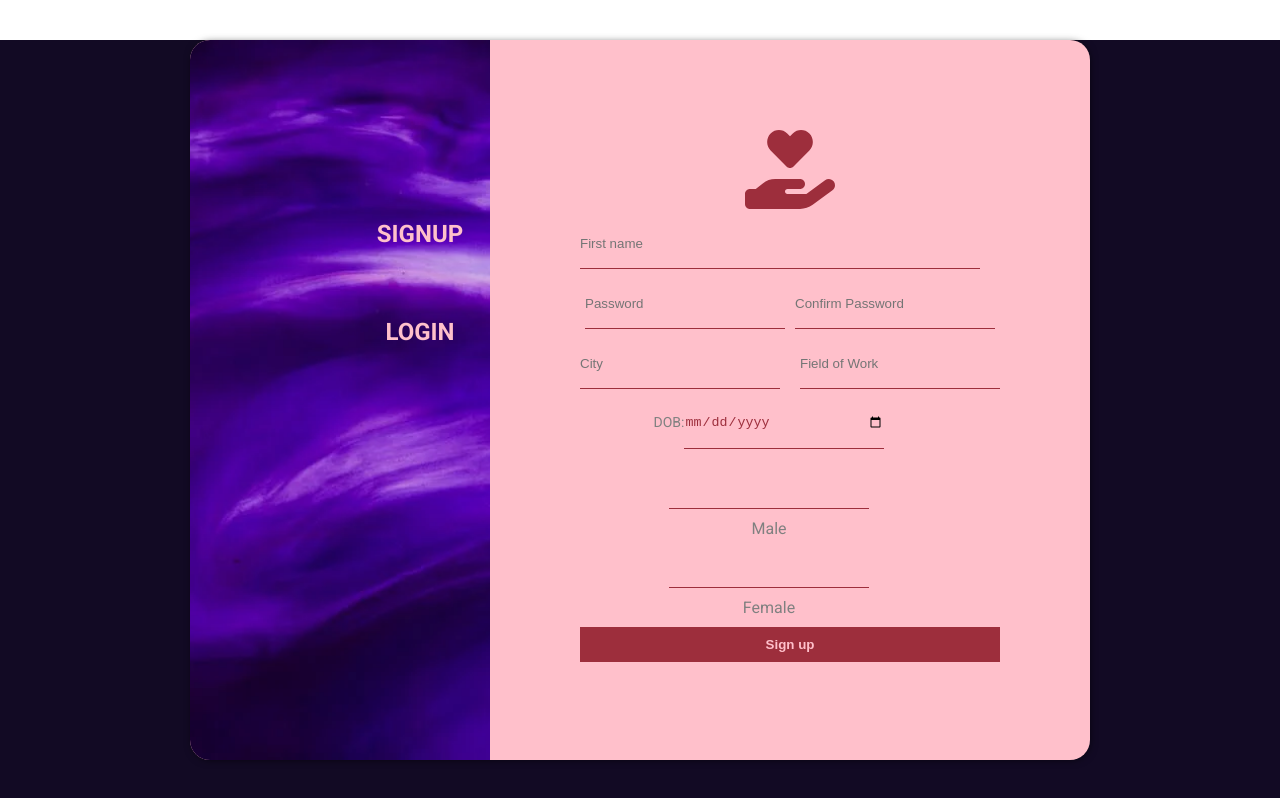
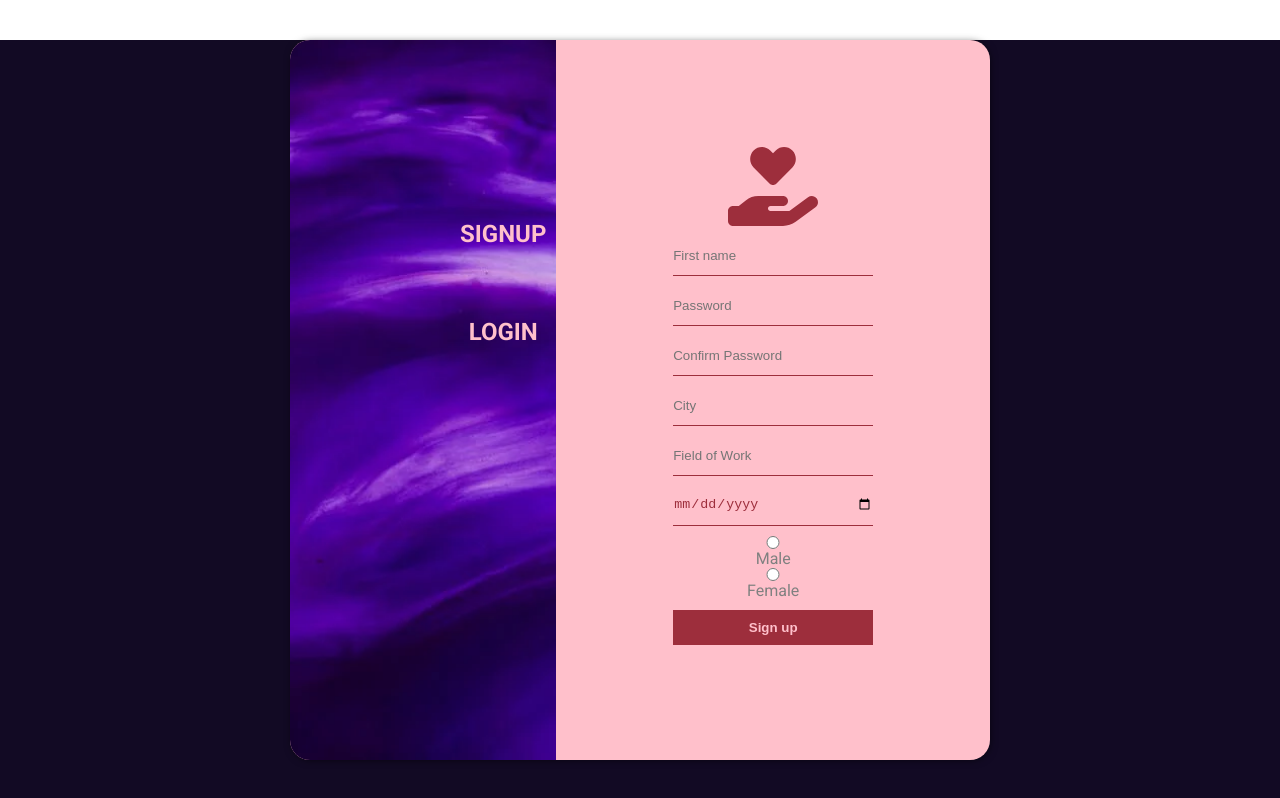
Before and after one commit to Presho99/hold-me-dating-app, a React (Create React App) app: page /signup in a window 1280 px wide. Shown: the top 798 px of the page. Built offline with nearby package versions, Linux system fonts and the light colour scheme.

Commit message:
EDit signup and signin components

```diff
--- a/src/App.css
+++ b/src/App.css
@@ -9,7 +9,7 @@
 
 .home{
   display: flex;
-  width: 900px;
+  width: 700px;
 background-color: pink;
   height: 90vh;
   margin: 40px auto;
@@ -21,6 +21,5 @@ background-color: pink;
 }
 
 .input{
-  -moz-appearance: none;
-    -webkit-appearance: none;
+
 }
--- a/src/Components/Signin.css
+++ b/src/Components/Signin.css
@@ -7,9 +7,11 @@
 .signin{
     width: 400px;
     padding: 20px;
+    margin-left: 10px;
     display: flex;
     flex-direction: column;
     justify-content: center;
+
 
 }
 
--- a/src/Components/Signin.js
+++ b/src/Components/Signin.js
@@ -39,8 +39,8 @@ function Signin({getUser}){
         <div className='signin' style={{alignItems: "center", justifyContent: "center"}}>
              <h1><FontAwesomeIcon icon={faHandHoldingHeart} style={{fontSize: "80", color: "#9D2E3C"}}/></h1>
                 <form onSubmit={handleLogin}>
-                  <input type="text" required placeholder='Username' value={username} onChange={(e)=>setUsername(e.target.value)} onBlur={handleFetch}/>
-                  <input type="password" required placeholder='Password' value={password} onChange={(e)=>setPassword(e.target.value)}/>
+                  <input type="text" required placeholder='Username' value={username} onChange={(e)=>setUsername(e.target.value)} onBlur={handleFetch} autoComplete="off"/>
+                  <input type="password" required placeholder='Password' value={password} onChange={(e)=>setPassword(e.target.value)} />
                   <button className='login-btn'>Login</button>
                 </form>
                 <p>Forgot Password?</p>
--- a/src/Components/Signup.css
+++ b/src/Components/Signup.css
@@ -18,10 +18,10 @@
     margin: 10px auto;
 }
 
-.signup form input{
+.signup form input[type=text], .signup form input[type=password], .signup form input[type=date]{
     width: 200px;
     color: #9d2e3c;
-    height: 50px;
+    height: 40px;
     margin-bottom: 10px;
     outline: none;
     border: none;
--- a/src/Components/Signup.js
+++ b/src/Components/Signup.js
@@ -1,11 +1,11 @@
 import { FontAwesomeIcon } from "@fortawesome/react-fontawesome"
-import { faArrowRight, faHandHoldingHeart} from '@fortawesome/free-solid-svg-icons'
-import React, {useState} from "react"
+import { faArrowRight, faHandHoldingHeart } from '@fortawesome/free-solid-svg-icons'
+import React, { useState } from "react"
 import { useHistory } from "react-router-dom"
 import "./Signup.css"
 
-function Signup({getUser}){
-    const [signupDetails,setSignupDetails]=useState({first_name:"", password:"", city: "", job: "", birth: "", gender: "" });
+function Signup({ getUser }) {
+    const [signupDetails, setSignupDetails] = useState({ first_name: "", password: "", city: "", job: "", birth: "", gender: "" });
     const [confirmPassword, setConfirmPassword] = useState("")
     const [error, setError] = useState("")
     let history = useHistory()
@@ -19,18 +19,18 @@ function Signup({getUser}){
         if (signupDetails.password !== confirmPassword) {
             alert("Passwords don't match")
             setError("Error")
-        }else{
+        } else {
             setError("")
         }
     }
 
     const handleChange = (e) => {
-        setSignupDetails(sign => ({...sign, [e.target.name]: e.target.value}))
+        setSignupDetails(sign => ({ ...sign, [e.target.name]: e.target.value }))
     }
 
-    function handleSubmit(e){
+    function handleSubmit(e) {
         e.preventDefault()
-            const serverOptions ={
+        const serverOptions = {
             method: "POST",
             headers: {
                 "Content-Type": "application/json"
@@ -39,7 +39,7 @@ function Signup({getUser}){
         }
         fetch(`http://localhost:9393/${signupDetails.gender}`, serverOptions)
             .then(r => r.json())
-            .then((user)=> {
+            .then((user) => {
                 getUser(user)
                 history.push("/dashboard/main")
 
@@ -48,42 +48,27 @@ function Signup({getUser}){
 
 
 
-    console.log(signupDetails)
-    return(
+
+    return (
         <div className="signup">
-            <h1><FontAwesomeIcon icon={faHandHoldingHeart} style={{fontSize: "80", color: "#9D2E3C" }}/></h1>
+            <h1><FontAwesomeIcon icon={faHandHoldingHeart} style={{ fontSize: "80", color: "#9D2E3C" }} /></h1>
             <form onSubmit={handleSubmit}>
-                    <div className="form-name">
-                    <input type="text" placeholder='First name' style={{width:"400px"}} value={signupDetails.first_name} name="first_name" onChange={handleChange}></input>
 
-                    </div>
-
-                    <div className="form-password">
+                <input type="text" placeholder='First name' value={signupDetails.first_name} name="first_name" onChange={handleChange}></input>
                 <input type="password" placeholder='Password' required value={signupDetails.password} name="password" onChange={handleChange}></input>
-                    <input type="password" placeholder='Confirm Password' style={{marginLeft: "10px"}} required value={confirmPassword} name="confirm_password" onChange={handleConfirm} onBlur={handleCheckMatch}></input>
-
-                    </div>
+                <input type="password" placeholder='Confirm Password' required value={confirmPassword} name="confirm_password" onChange={handleConfirm} onBlur={handleCheckMatch}></input>
+                <input type="text" placeholder='City' required value={signupDetails.city} name="city" onChange={handleChange}></input>
+                <input type="text" placeholder='Field of Work' value={signupDetails.job} name="job" onChange={handleChange}></input>
+                <input type="date" value={signupDetails.birth} name="birth" onChange={handleChange} />
 
 
-                    <div className="loc-job">
-                    <input type="text" placeholder='City' required value={signupDetails.city} name="city" onChange={handleChange}></input>
-                    <input type="text" placeholder='Field of Work' style={{marginLeft: "20px"}} value={signupDetails.job} name="job" onChange={handleChange}></input>
-                    </div>
-                    <div className="birth-gender">
-                    <label style={{color: "grey", fontSize: "14px"}}>DOB:
-                    <input type="date" value={signupDetails.birth} name="birth" onChange={handleChange}/>
-                    </label>
-
                     <input type="radio" value={"male"} id="male"
-               onChange={handleChange} name="gender" style={{backgroundColor: "pink"}} />
-             <label for="male" style={{color: "grey"}}>Male</label>
+                        onChange={handleChange} name="gender" style={{ backgroundColor: "pink" }} />
+                    <label for="male" style={{ color: "grey" }}>Male</label>
 
                     <input type="radio" value={"female"} id="female"
-              onChange={handleChange} name="gender"/>
-            <label for="female" style={{color: "grey"}}>Female</label>
-                    </div>
-
-
+                        onChange={handleChange} name="gender" />
+                    <label for="female" style={{ color: "grey" }}>Female</label>
 
                 <button >Sign up</button>
             </form>
```
Lines whose indentation alone changed are shown as unchanged.
